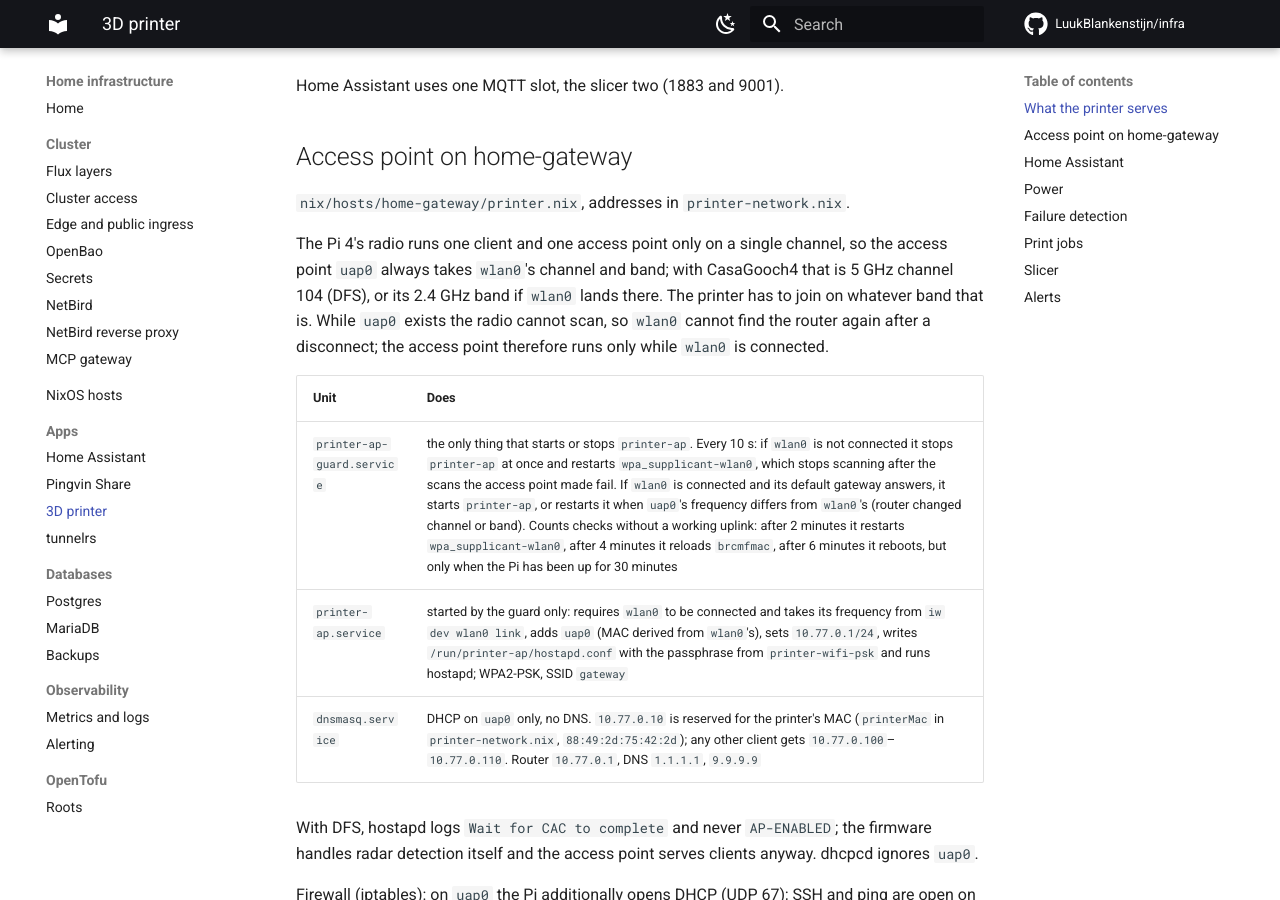
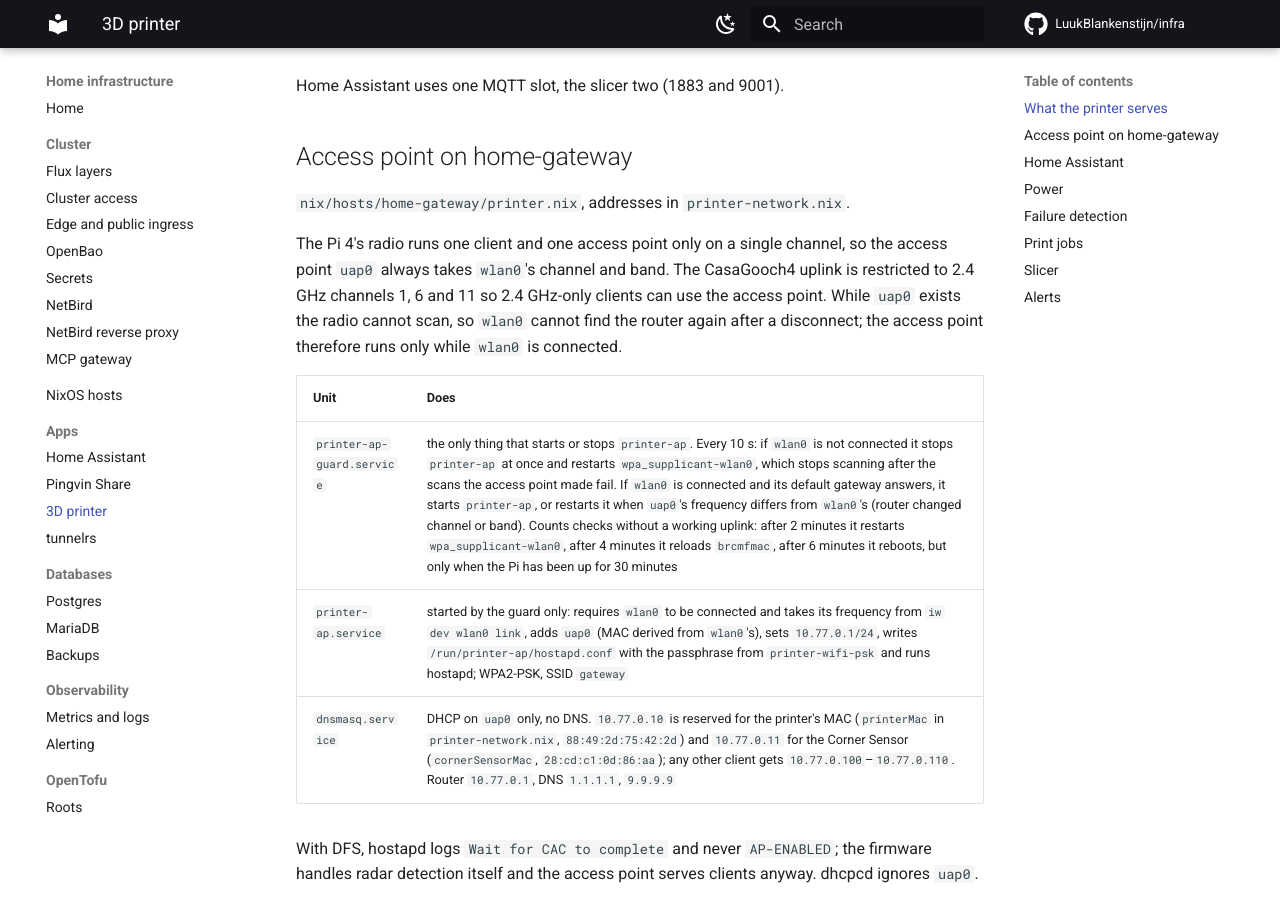
Before and after one commit to LuukBlankenstijn/infra, an MkDocs documentation site: the page built from docs/apps/printer.md, in a window 1280 px wide and 900 px high, scrolled down 901 px. Built offline with MkDocs 1.6.1 and Material for MkDocs 9.7.7, drawn with Linux system fonts in a browser that asks for light colours; comment, search, counter and statistics services are not loaded.

Commit message:
home-gateway: 2.4 GHz uplink, corner-sensor tunnel target
- Restrict CasaGooch4 to 2.4 GHz so the gateway AP serves 2.4 GHz-only clients
- Reserve 10.77.0.11 for the Corner Sensor and tunnel its ESPHome API to pi-tunnel/corner-sensor:6053

```diff
--- a/docs/apps/printer.md
+++ b/docs/apps/printer.md
@@ -38,17 +38,17 @@ Home Assistant uses one MQTT slot, the slicer two (1883 and 9001).
 `nix/hosts/home-gateway/printer.nix`, addresses in `printer-network.nix`.
 
 The Pi 4's radio runs one client and one access point only on a single channel,
-so the access point `uap0` always takes `wlan0`'s channel and band; with
-CasaGooch4 that is 5 GHz channel 104 (DFS), or its 2.4 GHz band if `wlan0` lands
-there. The printer has to join on whatever band that is. While `uap0` exists the
-radio cannot scan, so `wlan0` cannot find the router again after a disconnect;
-the access point therefore runs only while `wlan0` is connected.
+so the access point `uap0` always takes `wlan0`'s channel and band. The
+CasaGooch4 uplink is restricted to 2.4 GHz channels 1, 6 and 11 so 2.4 GHz-only
+clients can use the access point. While `uap0` exists the radio cannot scan, so
+`wlan0` cannot find the router again after a disconnect; the access point
+therefore runs only while `wlan0` is connected.
 
 | Unit | Does |
 | --- | --- |
 | `printer-ap-guard.service` | the only thing that starts or stops `printer-ap`. Every 10 s: if `wlan0` is not connected it stops `printer-ap` at once and restarts `wpa_supplicant-wlan0`, which stops scanning after the scans the access point made fail. If `wlan0` is connected and its default gateway answers, it starts `printer-ap`, or restarts it when `uap0`'s frequency differs from `wlan0`'s (router changed channel or band). Counts checks without a working uplink: after 2 minutes it restarts `wpa_supplicant-wlan0`, after 4 minutes it reloads `brcmfmac`, after 6 minutes it reboots, but only when the Pi has been up for 30 minutes |
 | `printer-ap.service` | started by the guard only: requires `wlan0` to be connected and takes its frequency from `iw dev wlan0 link`, adds `uap0` (MAC derived from `wlan0`'s), sets `10.77.0.1/24`, writes `/run/printer-ap/hostapd.conf` with the passphrase from `printer-wifi-psk` and runs hostapd; WPA2-PSK, SSID `gateway` |
-| `dnsmasq.service` | DHCP on `uap0` only, no DNS. `10.77.0.10` is reserved for the printer's MAC (`printerMac` in `printer-network.nix`, `88:49:2d:75:42:2d`); any other client gets `10.77.0.100`–`10.77.0.110`. Router `10.77.0.1`, DNS `1.1.1.1`, `9.9.9.9` |
+| `dnsmasq.service` | DHCP on `uap0` only, no DNS. `10.77.0.10` is reserved for the printer's MAC (`printerMac` in `printer-network.nix`, `88:49:2d:75:42:2d`) and `10.77.0.11` for the Corner Sensor (`cornerSensorMac`, `28:cd:c1:0d:86:aa`); any other client gets `10.77.0.100`–`10.77.0.110`. Router `10.77.0.1`, DNS `1.1.1.1`, `9.9.9.9` |
 
 With DFS, hostapd logs `Wait for CAC to complete` and never `AP-ENABLED`; the
 firmware handles radar detection itself and the access point serves clients
```
Also changed, not shown: docs/apps/home-assistant.md (+5 -0 lines), 5 other files.
